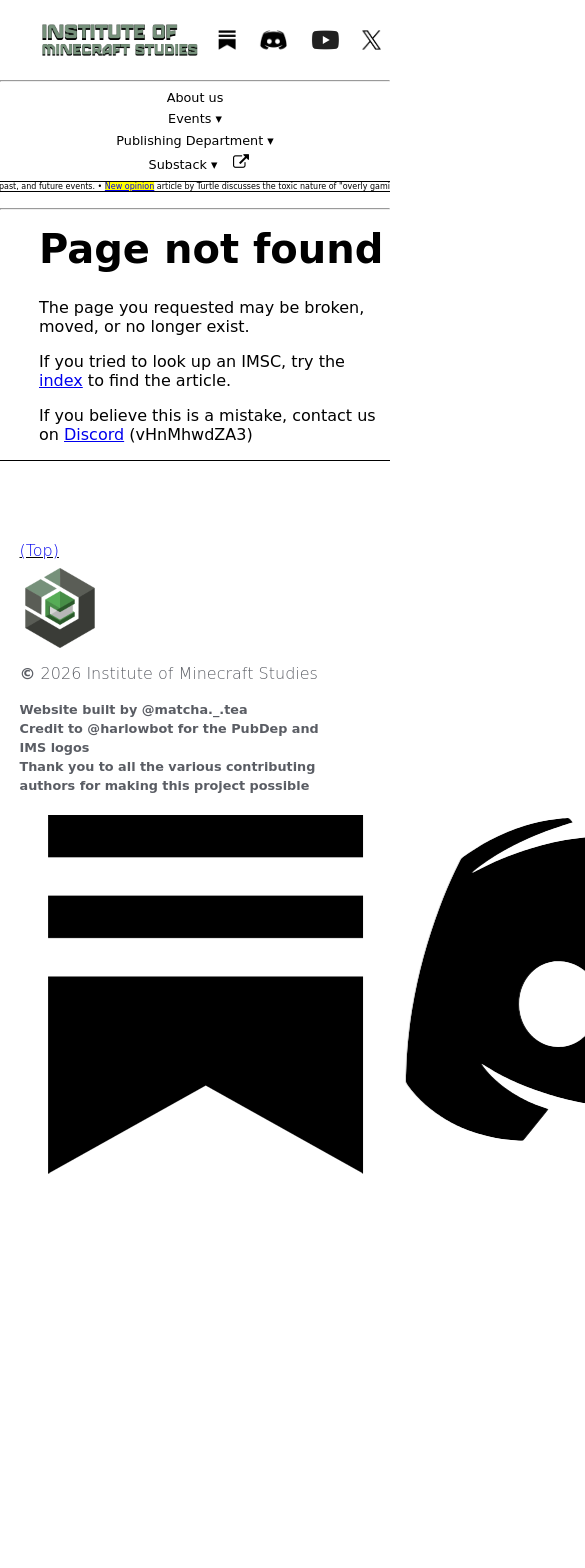
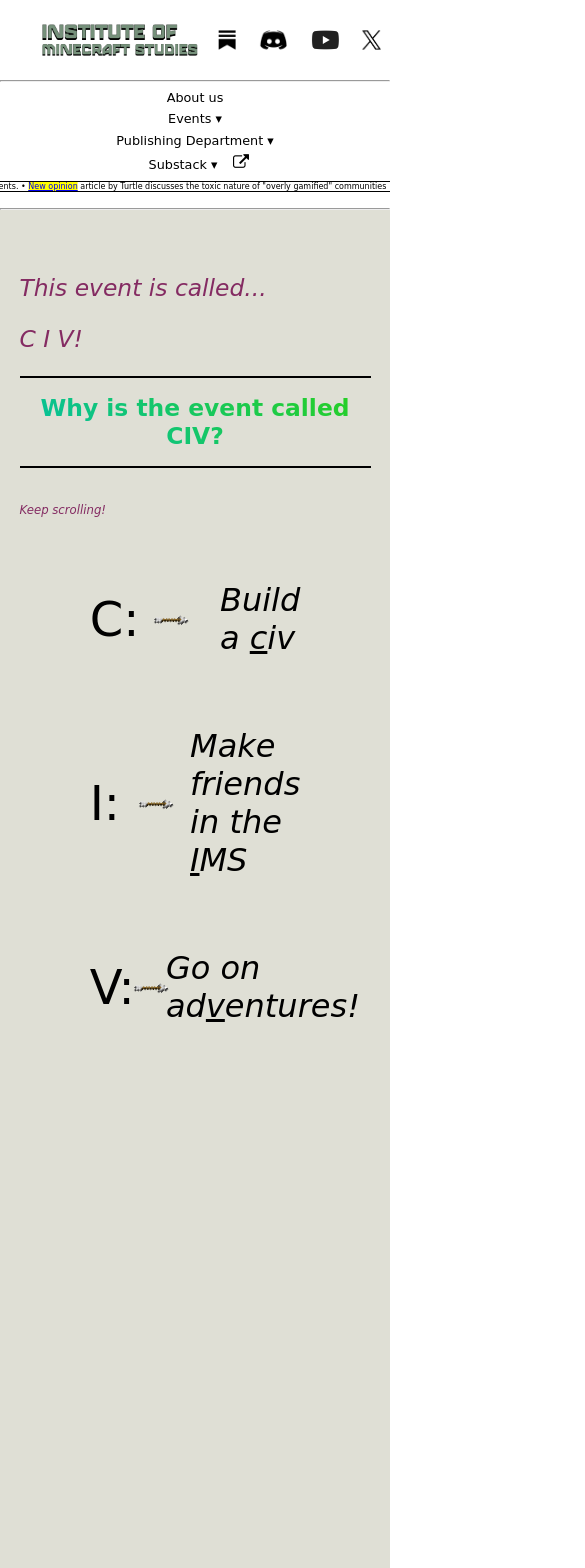
Before and after one commit to imsresearch/ims-website, a React (Vite) app: page /events/current/civ in a window 390 px wide. Shown: the top 1568 px of the page, 585 px wide, since content can reach past the window. Before the commit the page ends 1409 px from the top, so only its background shows below. Built offline with nearby package versions, Linux system fonts and the light colour scheme.

Commit message:
Add CIV event page and corresponding styles
- Created a new CIV event page (civ.jsx) with structured content and meta tags for SEO.
- Added styles for the CIV event page (civ.css) to enhance visual presentation and responsiveness.

```diff
--- a/src/App.jsx
+++ b/src/App.jsx
@@ -28,6 +28,9 @@ import CurrentEvent from "./pages/events/current.jsx";
 import PastEvent from "./pages/events/past.jsx";
 import FutureEvent from "./pages/events/future.jsx";
 import TSE from "./pages/events/systems-experiment.jsx";
+import CIV from "./pages/events/civ.jsx";
+
+import ARCHIVETSE from "./pages/archive/systems-event.jsx";
 
 import NotFound from "./pages/404.jsx";
 
@@ -129,6 +132,9 @@ export default function App() {
                 <Route exact path="/events/past" component={PastEvent}/>
 
                 <Route exact path="/events/past/systems-experiment" component={TSE}/>
+                <Route exact path="/events/current/civ" component={CIV}/>
+
+                <Route exact path="/archive/tse" component={ARCHIVETSE}/>
 
                 <Route exact path="*" component={NotFound}/>
 
--- a/src/components/Footer.jsx
+++ b/src/components/Footer.jsx
@@ -33,37 +33,20 @@ export default function Footer() {
                     </p>
 
                     <div className="footer__socials">
-                        <a
-                            href="https://imsresearch.substack.com"
-                            target="_blank"
-                            rel="noopener noreferrer"
-                        >
-                            <img
-                                src="/assets/substack_icon.png"
-                                alt="Substack logo"
-                            />
+                        <a href="https://imsresearch.substack.com" target="_blank" className="footer__icon">
+                            <img src="/assets/substack_icon.png" alt="Substack logo" />
                         </a>
 
-                        <a
-                            href="https://discord.gg/vHnMhwdZA3"
-                            target="_blank"
-                            rel="noopener noreferrer"
-                        >
-                            <img
-                                src="/assets/discord_icon.png"
-                                alt="Discord logo"
-                            />
+                        <a href="https://discord.gg/vHnMhwdZA3" target="_blank" className="footer__icon">
+                            <img src="/assets/discord_icon.png" alt="Discord logo" />
                         </a>
 
-                        <a
-                            href="https://www.youtube.com/playlist?list=PLJmTEYXxCKpnL_hVZCVMU4OP77dU5Q6IH"
-                            target="_blank"
-                            rel="noopener noreferrer"
-                        >
-                            <img
-                                src="/assets/youtube_logo.png"
-                                alt="YouTube logo"
-                            />
+                        <a href="https://www.youtube.com/playlist?list=PLJmTEYXxCKpnL_hVZCVMU4OP77dU5Q6IH" target="_blank" className="footer__icon">
+                            <img src="/assets/youtube_logo.png" alt="YouTube logo" />
+                        </a>
+
+                        <a href="https://x.com/InstMCStudies" target="_blank" className="footer__icon">
+                            <img src="/assets/twitter_logo.png" alt="Twitter(X) logo" />
                         </a>
                     </div>
                 </div>
--- a/src/pages/archive/systems-event.jsx
+++ b/src/pages/archive/systems-event.jsx
@@ -1,9 +1,9 @@
 import { Helmet } from "react-helmet";
-import TopHeader from "../../components/TopHeader";
-import LowerHeader from "../../components/LowerHeader";
-import Footer from "../../components/Footer";
+import TopHeader from "../../components/TopHeader.jsx";
+import LowerHeader from "../../components/LowerHeader.jsx";
+import Footer from "../../components/Footer.jsx";
 
-import "../styles/systems-event.css";
+import "../../styles/archive/systems-event.css";
 
 export default function SystemsEvent() {
     const hexagons = [
@@ -19,6 +19,7 @@ export default function SystemsEvent() {
                 <title>IMS: The Systems Experiment | IMS</title>
                 <meta name="application-name" content="Systems Experiment | IMS" />
                 <meta name="description" content="The webpage for IMS: The Systems Experiment." />
+                <meta name="robots" content="nofollow noindex" />
             </Helmet>
 
             <TopHeader />
@@ -34,7 +35,7 @@ export default function SystemsEvent() {
                     </div>
                 </section>
 
-                {/*<section className="systems-svgs">
+                <section className="systems-svgs">
                 {hexagons.map(([text, fill, textColor]) => (
                     <svg key={text} viewBox="0 0 245 245">
                         <polygon points="122.5,5 240,122.5 122.5,240 5,122.5" fill={fill} stroke="black" strokeWidth="2" />
@@ -94,7 +95,7 @@ export default function SystemsEvent() {
                         <li>Interact with other systems!</li>
                     </ul>
                 </div>
-            </main>*/}
+            </main>
 
                 <main className="systems-announcement">
                     <h1>Read the announcement by Turtle, Lead Organiser of TSE:</h1>
--- /dev/null
+++ b/src/pages/events/civ.jsx
@@ -0,0 +1,97 @@
+import React from "react";
+import { Helmet } from "react-helmet";
+
+import TopHeader from "../../components/TopHeader";
+import LowerHeader from "../../components/LowerHeader";
+import Footer from "../../components/Footer";
+
+import "../../styles/civ.css";
+
+export default function CIV() {
+    return (
+        <div className="civ-page">
+            <Helmet>
+                <title>CIV Event | IMS</title>
+                <meta name="application-name" content="CIV Event | IMS" />
+                <meta name="description" content="Read about the CIV event." />
+            </Helmet>
+
+            <TopHeader />
+            <LowerHeader />
+
+            <main className="civ-content-box">
+                <div className="civ-title">
+                    <p className="civ-first-p">This event is called...</p>
+                    <p>C I V!</p>
+                    <h2 className="civ-q">Why is the event called CIV?</h2>
+                    <p>
+                        <small>Keep scrolling!</small>
+                    </p>
+                </div>
+
+                <div className="civ-description">
+                    <span>
+                        <p className="civ-initial">C:</p>
+                        <img src="/assets/MC_arrow.png" className="civ-arrow" />
+                        <p>
+                            Build a <u>c</u>iv
+                        </p>
+                    </span>
+                    <span>
+                        <p className="civ-initial">I:</p>
+                        <img src="/assets/MC_arrow.png" className="civ-arrow" />
+                        <p>
+                            Make friends in the <u>I</u>MS
+                        </p>
+                    </span>
+
+                    <span>
+                        <p className="civ-initial">V:</p>
+                        <img src="/assets/MC_arrow.png" className="civ-arrow" />
+                        <p>
+                            Go on ad<u>v</u>entures!
+                        </p>
+                    </span>
+                </div>
+
+                <div className="civ-features">
+                    <ul>
+                        <li>
+                            <mark>Complete missions</mark> towards building a civ
+                        </li>
+                        <li>
+                            Build, decorate, and <mark>simulate a real civilisation</mark>
+                        </li>
+                        <li>
+                            <mark>Plan</mark> your civ in-between sessions
+                        </li>
+                        <li>
+                            Participate in an <mark>investigation</mark>
+                        </li>
+                        <li>
+                            <mark>No application</mark>, just sign up!
+                        </li>
+
+                        <br />
+
+                        <li>
+                            The <mark>event document</mark> for organisers is avilable <a href="/assets/CIV-event-document.pdf">here</a>
+                        </li>
+                    </ul>
+                </div>
+
+                <div className="civ-joining">
+                    <p>
+                        Join the server <a href="https://discord.gg/vHnMhwdZA3">here</a>
+                        <br />
+                        Sign up message <a href="https://discord.com/channels/1461415682586574850/1477119527203377182/1545861614555758773">here</a>
+                        <br />
+                        <small>We hope we see you there!</small>
+                    </p>
+                </div>
+            </main>
+
+            <Footer />
+        </div>
+    );
+}
--- a/src/pages/events/current.jsx
+++ b/src/pages/events/current.jsx
@@ -20,15 +20,14 @@ export default function CurrentEvent() {
             <LowerHeader />
 
             <div className="title-box">
-                <img src="/assets/MC_redstone_lamp.webp" alt="Lit redstone lamp" className="events-current-arrow"/>
+                <img src="/assets/MC_redstone_lamp.webp" alt="Lit redstone lamp" className="events-current-arrow" />
                 <h1>Current IMS Events</h1>
             </div>
 
             <main className="event-content-box">
                 <div className="events-intro">
                     <p>
-                        The IMS regularly hosts events, experiments, and other in-game activities. These events are announced in the <a href="https://discord.gg/vHnMhwdZA3">IMS Discord server</a> and
-                        details are first to be posted there.
+                        The IMS regularly hosts events, experiments, and other in-game activities. These events are announced in the <a href="https://discord.gg/vHnMhwdZA3">IMS Discord server</a> and details are first to be posted there.
                         <br />
                         This page will regularly upate with every event that the IMS hosts, with information about how to participate, what it's about, and when it starts/ends.
                     </p>
@@ -36,10 +35,15 @@ export default function CurrentEvent() {
                 <div className="past-events" id="past">
                     <hr className="big-hr" />
                     <h3>
+                        <ul>
+                            <li>
+                                <p>
+                                    <a href="/events/current/CIV">CIV (Co-operation, the IMS, and Ventures)</a>
+                                </p>
+                            </li>
+                        </ul>
                         <i>
-                            There are no current events.
-                            <br />
-                            <small>Last updated <time dateTime="2026-08-27" title="2026-08-27">27 August, 2026</time> - information is first released on the IMS Discord server.</small>
+                            <small>Last updated <time dateTime="2026-09-08" title="2026-09-08">08 September, 2026</time> - information is first released on the IMS Discord server.</small>
                         </i>
                     </h3>
                 </div>
--- a/src/pages/events/events.jsx
+++ b/src/pages/events/events.jsx
@@ -32,7 +32,7 @@ export default function Events() {
                     </h2>
                     <hr className="small-hr"/>
                     <h3>
-                        <i>There are no current events.</i>
+                        <a href="/events/current/civ">CIV (Co-operation, the IMS, and Ventures)</a>
                     </h3>
                 </div>
                 <div id="past">
@@ -54,6 +54,9 @@ export default function Events() {
                         <a href="/events/past/systems-experiment">IMS: The Systems Experiment</a>
                     </h3>
                 </div>
+                <i>
+                    <small>Last updated <time dateTime="2026-09-08" title="2026-09-08">08 September, 2026</time> - information is first released on the IMS Discord server.</small>
+                </i>
             </main>
 
             <Footer />
--- a/src/pages/events/future.jsx
+++ b/src/pages/events/future.jsx
@@ -37,13 +37,12 @@ export default function FutureEvent() {
                 <div className="past-events" id="past">
                     <hr className="big-hr" />
                     <h3>
-                        <ul>
-                            <li>
-                                The IMS is currently planning an event - see <u>#events-announcements</u> in the main server. More information to come on this page.
-                            </li>
-                        </ul>
                         <i>
-                            <small>Last updated <time dateTime="2026-08-27" title="2026-08-27">27 August, 2026</time> - information is first released on the IMS Discord server.</small>
+                            There are no future events.
+                            <br />
+                        </i>
+                        <i>
+                            <small>Last updated <time dateTime="2026-09-08" title="2026-09-08">08 September, 2026</time> - information is first released on the IMS Discord server.</small>
                         </i>
                     </h3>
                 </div>
--- a/src/pages/events/past.jsx
+++ b/src/pages/events/past.jsx
@@ -44,7 +44,7 @@ export default function PastEvent() {
                             </li>
                         </ul>
                         <i>
-                            <small>Last updated <time dateTime="2026-08-27" title="2026-08-27">27 August, 2026</time> - information is first released on the IMS Discord server.</small>
+                            <small>Last updated <time dateTime="2026-09-08" title="2026-09-08">08 September, 2026</time> - information is first released on the IMS Discord server.</small>
                         </i>
                     </h3>
                 </div>
--- /dev/null
+++ b/src/styles/civ.css
@@ -0,0 +1,129 @@
+.civ-content-box{
+    padding: 0 5vw;
+
+    background: #dfdfd5;
+}
+
+.civ-title{
+    text-align: center;
+    padding-top: 4rem;
+    margin-top: 0;
+
+    font-size: 4vw;
+}
+
+.civ-first-p{
+    margin-top: 0;
+}
+
+.civ-title p{
+    color: rgb(132, 43, 98);
+
+    font-style: italic;
+    text-align: left;
+    font-size: 6vw;
+}
+
+.civ-title h2{
+    background: rgb(0, 189, 180);
+    background: linear-gradient(35deg, rgb(0, 189, 180) 0%, rgb(43, 209, 21) 100%);
+
+    background-clip: text;
+    color: transparent;
+}
+
+.civ-q{
+    padding: 1rem 0;
+    border: solid black;
+    border-width: 2px 0;
+}
+
+.civ-title small{
+    font-size: 3vw;
+}
+
+.civ-description{
+    padding: 0 20%;
+    height: 170vh;
+}
+
+.civ-description span{
+    display: grid;
+    grid-template-columns: repeat(3, 1fr);
+
+    align-items: center;
+}
+
+.civ-description p{
+    font-size: 2rem;
+    font-style: italic;
+}
+
+.civ-description .civ-initial{
+    font-size: 3rem;
+    font-style: normal;
+}
+
+.civ-arrow{
+    transform: rotate(45deg);
+    height: 8vw;
+    transition: transform 0.6s ease;
+}
+
+.civ-description span:hover .civ-arrow{
+    transform: rotate(45deg) translate(20px, -20px);
+}
+
+.civ-features li{
+    font-size: 3.5rem;
+    list-style-type: none;
+
+    padding: 1.5rem 0;
+}
+
+.civ-features li::before{
+    content: "⤔";
+    padding-right: 1rem;
+}
+
+.civ-features mark{
+    background-color: rgb(105, 170, 7);
+    transition: all 0.5s ease;
+}
+
+.civ-features mark:hover{
+    background-color: rgb(70, 204, 249);
+    font-size: 3.8rem;
+}
+
+.civ-joining{
+    padding: 10vw;
+    padding-bottom: 4rem;
+    font-size: 5vw;
+
+    text-align: center;
+}
+
+.civ-joining p{
+    background: rgb(0, 189, 180);
+    background: linear-gradient(35deg, rgb(0, 189, 180) 0%, rgb(43, 209, 21) 100%);
+
+    background-clip: text;
+    color: transparent;
+
+    margin: auto;
+}
+
+.civ-joining small{
+    font-size: 2vw;
+}
+
+@media (max-width: 850px){
+    .civ-joining{
+        font-size: 10vw;
+    }
+
+    .civ-joining small{
+        font-size: 4vw;
+    }
+}
--- a/src/styles/editor-checklist.css
+++ b/src/styles/editor-checklist.css
@@ -14,7 +14,7 @@
     border: 2px black dashed;
     padding: 1rem;
     margin: 2rem;
-    width: 70%
+    width: 70%;
 }
 
 .checklist-separate-box{
--- a/src/styles/footer.css
+++ b/src/styles/footer.css
@@ -51,7 +51,7 @@
     line-height: 1.2;
 }
 
-.footer__credit {
+.footer__container .footer__credit{
     margin: 0 0 1rem;
     color: #5a5d64;
     font-size: 0.8rem;
```
Also changed, not shown: sitemap-builder.js (+7 -0 lines), 2 other files (tests, documents, lock files or other folders).
